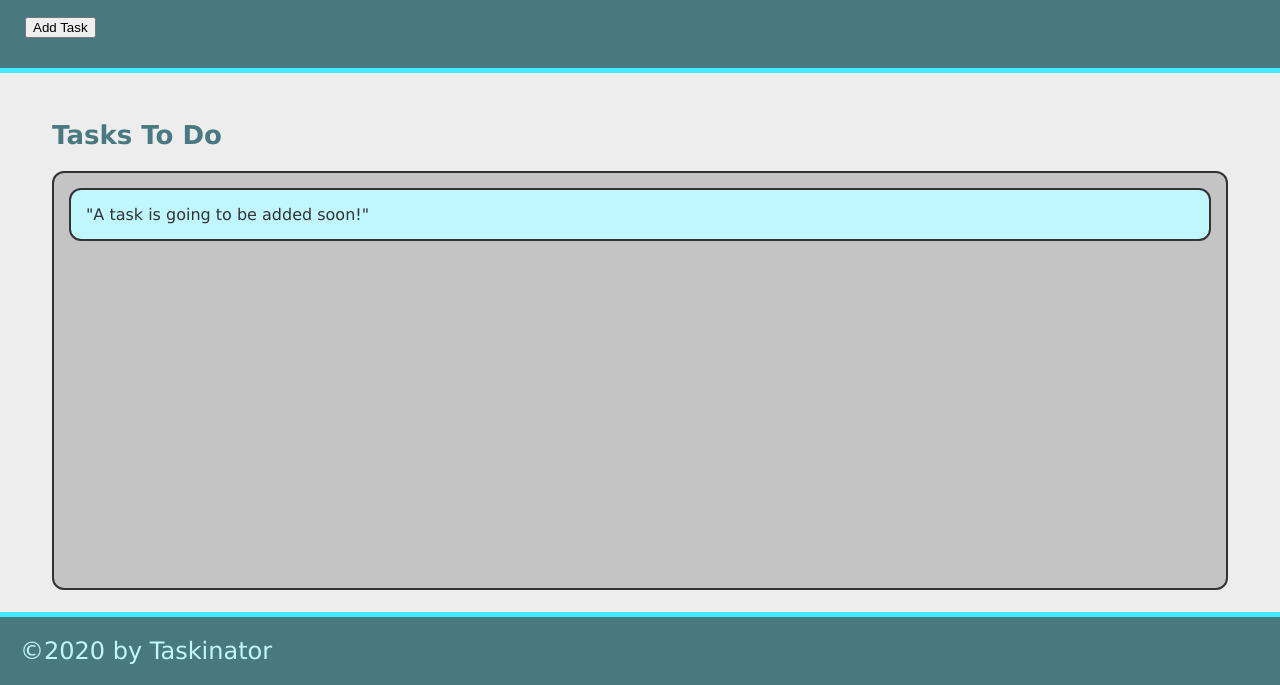
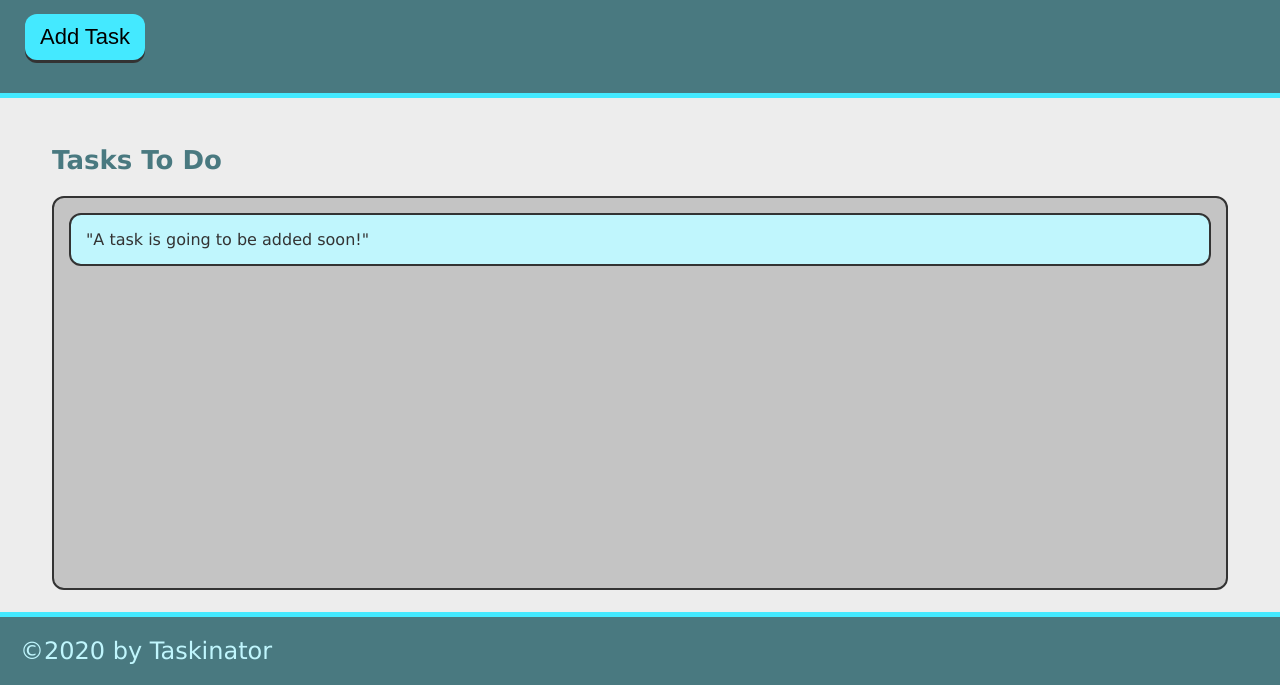
Before and after one commit to Cherboi/taskinator, a plain HTML site: page index.html in a window 1280 px wide. Shown: the part 115-800 px from the top of the page. Drawn offline with Linux system fonts and the light colour scheme.

Commit message:
fix button

```diff
--- a/index.html
+++ b/index.html
@@ -13,7 +13,7 @@
         <p>
             "Click the button below to add a new task!"
         </p>
-        <button calss="btn">Add Task</button>
+        <button class="btn" >Add Task</button>
     </header>
 
     <script src="./assets/js/script.js"></script>
```
